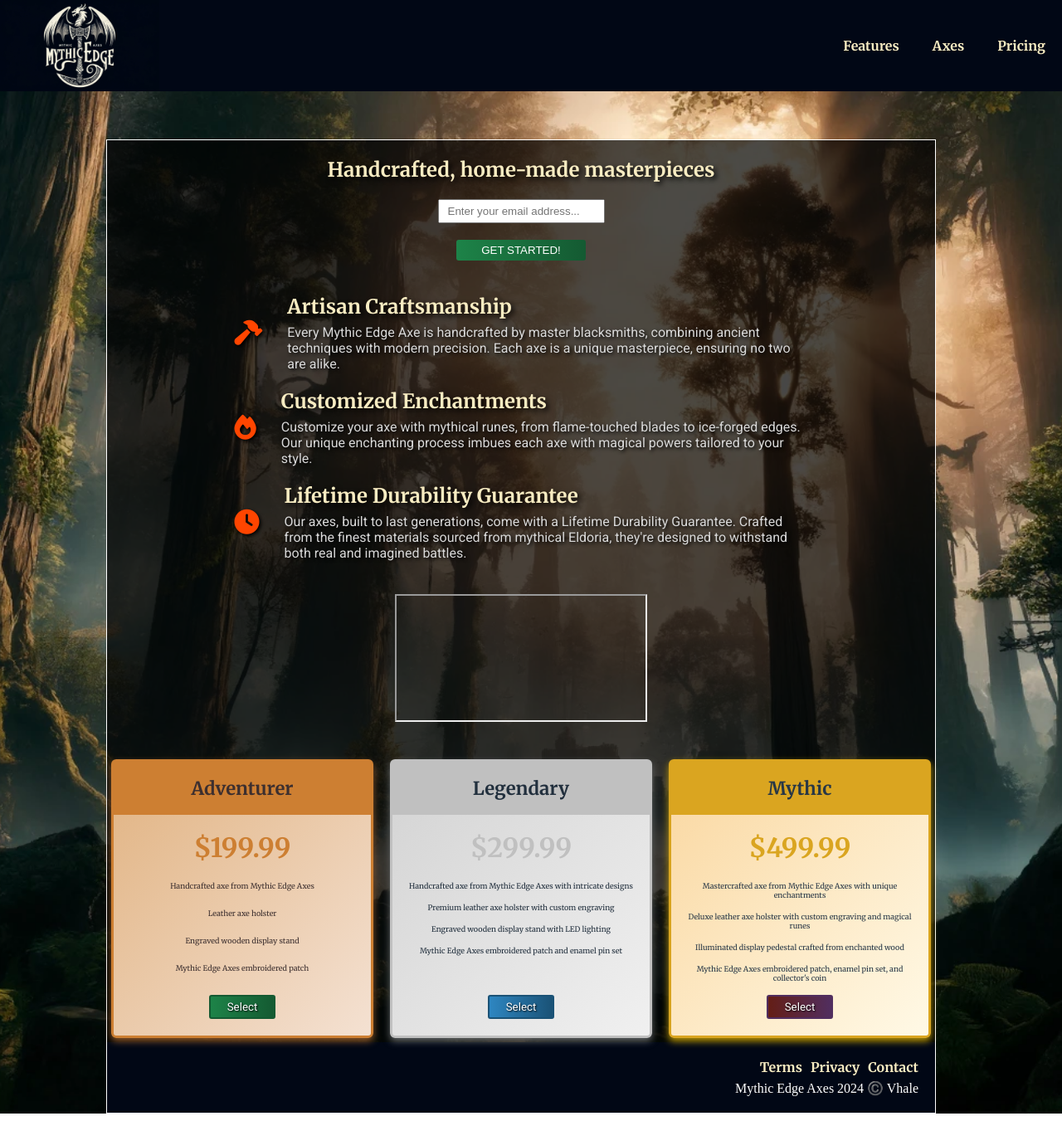
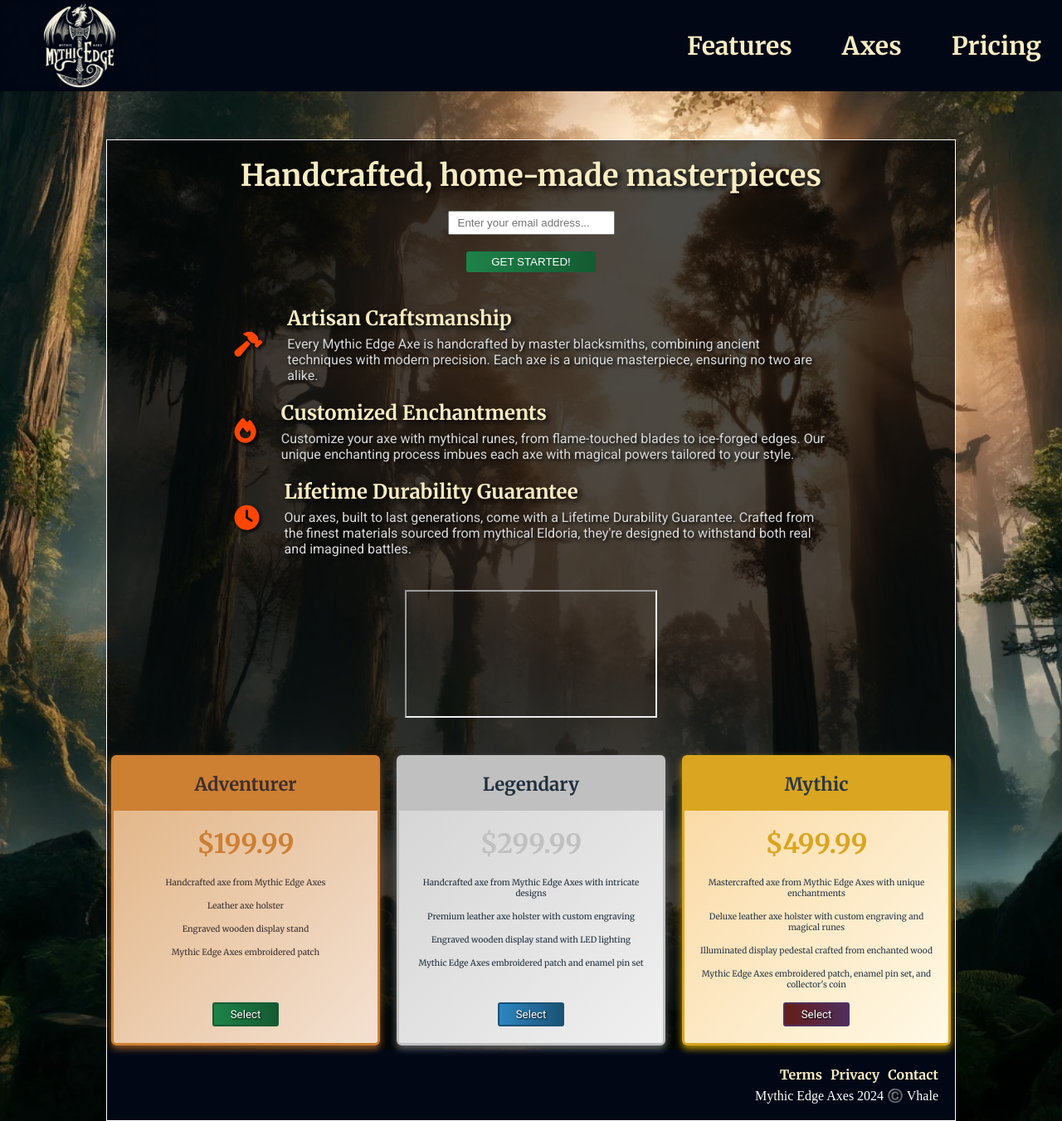
Before and after one commit to SoldirVhale/landing-page-fcc, a plain HTML site: page index.html in a window 1280 px wide. Shown: the whole page at 83% size. Drawn offline with Linux system fonts and the light colour scheme.

Commit message:
Resolved some problems.

```diff
--- a/styles.css
+++ b/styles.css
@@ -77,7 +77,6 @@ body::-webkit-scrollbar {
     margin: 0 10vw 0 10vw;
     background-color: rgba(0,0,0,0.7);
     border: 1px solid #FFFFFF;
-    max-width: 1000px;
 }
 
 #container {
@@ -107,9 +106,10 @@ header {
 #nav-list {
     display: flex;
     align-items: center;
-    gap: 40px;
+    gap: 60px;
     list-style: none;
-    padding-right: 20px;
+    padding-right: 25px;
+    font-size: 30px;
 }
 
 /*NEWSLETTER*/
@@ -118,6 +118,7 @@ header {
     text-align: center;
     padding: 20px;
     font-family: "Merriweather", serif;
+    font-size: x-large;
     color: #F8ECC2;
     text-shadow: 3px 3px 6px #000000;
 }
@@ -244,7 +245,7 @@ header {
 .product > ol {
     padding: 0px 10px 0px 10px;
     font-family: "Merriweather", serif;
-    font-size: xx-small;
+    font-size: x-small;
 }
 
 .product > ol > li {
@@ -276,10 +277,6 @@ header {
 
 #adventurer h2 {
     color: #CD7F32;
-}
-
-#adventurer ol > li {
-    padding-bottom: 22px;
 }
 
 
```
